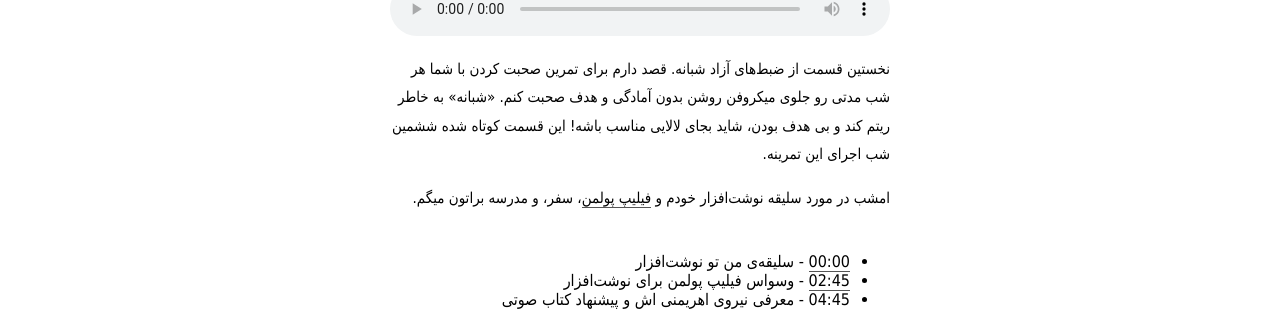
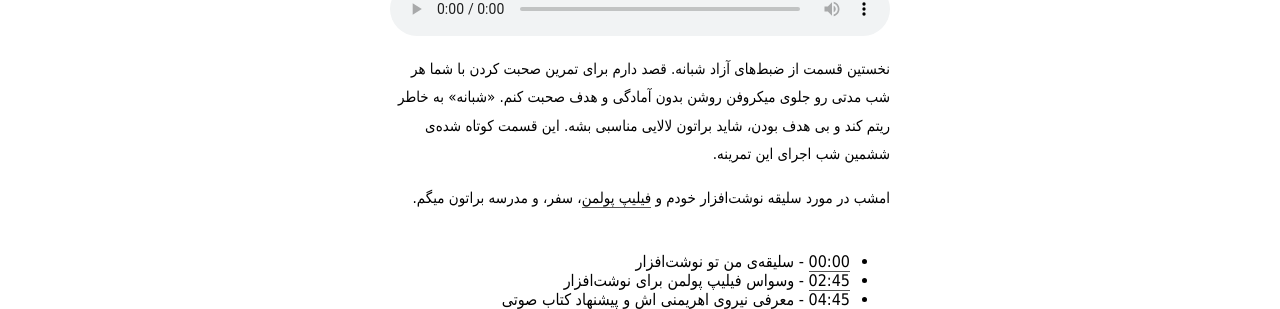
Before and after one commit to mohsend/mehsen.ir, a Jekyll site: the page built from _posts/2018-08-09-shabane-001.md, in a window 1280 px wide. Shown: the part 824-1133 px from the top of the page. Built offline with Jekyll 4.4.1, drawn with Linux system fonts in a browser that asks for light colours; some web fonts are replaced.

Commit message:
Edit post

```diff
--- a/_posts/2018-08-09-shabane-001.md
+++ b/_posts/2018-08-09-shabane-001.md
@@ -18,7 +18,7 @@ podcast:
     file: http://archive.org/download/2018-08-09-shabane-001/2018-08-09-shabane-001.ogg
     size: 12675530
 ---
-نخستین قسمت از ضبط‌های آزاد شبانه. قصد دارم برای تمرین صحبت کردن با شما هر شب مدتی رو جلوی میکروفن روشن بدون آمادگی و هدف صحبت کنم. «شبانه» به خاطر ریتم کند و بی هدف بودن، شاید بجای لالایی مناسب باشه! این قسمت کوتاه شده ششمین شب اجرای این تمرینه.
+نخستین قسمت از ضبط‌های آزاد شبانه. قصد دارم برای تمرین صحبت کردن با شما هر شب مدتی رو جلوی میکروفن روشن بدون آمادگی و هدف صحبت کنم. «شبانه» به خاطر ریتم کند و بی هدف بودن، شاید براتون لالایی مناسبی بشه. این قسمت کوتاه شده‌ی ششمین شب اجرای این تمرینه.
 
 امشب در مورد سلیقه نوشت‌افزار خودم و [فیلیپ پولمن](https://fa.wikipedia.org/wiki/%D9%81%DB%8C%D9%84%DB%8C%D9%BE_%D9%BE%D9%88%D9%84%D9%85%D9%86)، سفر، و مدرسه براتون میگم.
 
```
Also changed, not shown: other parts of _posts/2018-08-09-shabane-001.md (+1 -1 lines), public/posts/2018-08-09-shabane-001.jpg (renamed from public/posts/2018-08-09-shabne-001.jpg).
